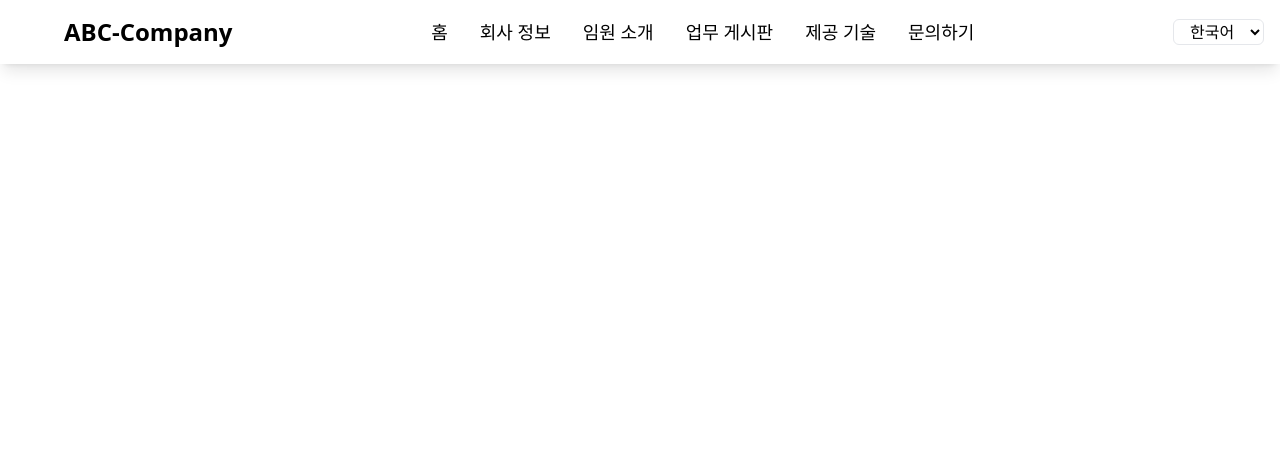
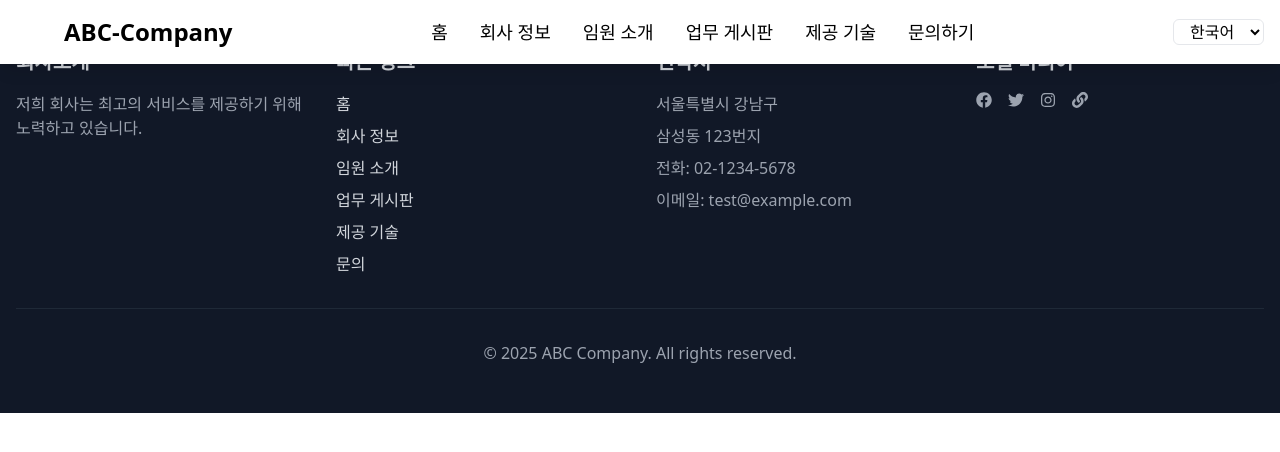
Before and after one commit to kimtaekjin/company_website, a React (Vite) app in the folder pronted/: page / in a window 1280 px wide. Shown: the top 452 px of the page. Built offline with nearby package versions, Linux system fonts and the light colour scheme.

Commit message:
하단 바 컴포넌트 생성

```diff
--- a/pronted/src/App.jsx
+++ b/pronted/src/App.jsx
@@ -2,12 +2,14 @@
 import "./App.css";
 import Navbar from "./Components/Navbar/Navbar";
 import { BrowserRouter } from "react-router-dom";
+import Footer from "./Components/Footer/Footer";
 
 function App() {
   return (
     <>
       <BrowserRouter>
         <Navbar />
+        <Footer />
       </BrowserRouter>
     </>
   );
--- /dev/null
+++ b/pronted/src/Components/Footer/Footer.jsx
@@ -0,0 +1,140 @@
+import React from "react";
+import { Link } from "react-router-dom";
+import {
+  FaFacebook,
+  FaTwitter,
+  FaInstagram,
+  FaLinkedin,
+  FaLink,
+} from "react-icons/fa";
+
+const Footer = () => {
+  const scrollToTop = () => {
+    window.scrollTo({
+      top: 0,
+      behavior: "smooth",
+    });
+  };
+  return (
+    <>
+      <footer className="bg-gray-900 text-gray-300">
+        <div className="container mx-auto px-4 py-12">
+          <div className="grid grid-cols-1 md:grid-cols-4 gap-8">
+            <div>
+              <h3 className="text-xl font-bold mb-4">회사소개</h3>
+              <p className="text-gray-400">
+                저희 회사는 최고의 서비스를 제공하기 위해 노력하고 있습니다.
+              </p>
+            </div>
+
+            <div>
+              <h3 className="text-xl font-bold mb-4">빠른 링크</h3>
+              <ul className="space-y-2">
+                <li>
+                  <Link
+                    to="/"
+                    onClick={scrollToTop}
+                    className="hover:text-white transition-colors"
+                  >
+                    홈
+                  </Link>
+                </li>
+                <li>
+                  <Link
+                    to="/about"
+                    onClick={scrollToTop}
+                    className="hover:text-white transition-colors"
+                  >
+                    회사 정보
+                  </Link>
+                </li>
+                <li>
+                  <Link
+                    to="/leadership"
+                    onClick={scrollToTop}
+                    className="hover:text-white transition-colors"
+                  >
+                    임원 소개
+                  </Link>
+                </li>
+                <li>
+                  <Link
+                    to="/board"
+                    onClick={scrollToTop}
+                    className="hover:text-white transition-colors"
+                  >
+                    업무 게시판
+                  </Link>
+                </li>
+                <li>
+                  <Link
+                    to="/our-services"
+                    onClick={scrollToTop}
+                    className="hover:text-white transition-colors"
+                  >
+                    제공 기술
+                  </Link>
+                </li>
+                <li>
+                  <Link
+                    to="/contact"
+                    onClick={scrollToTop}
+                    className="hover:text-white transition-colors"
+                  >
+                    문의
+                  </Link>
+                </li>
+              </ul>
+            </div>
+
+            <div>
+              <h3 className="text-xl font-bold mb-4">연락처</h3>
+              <ul className="space-y-2 text-gray-400">
+                <li>서울특별시 강남구</li>
+                <li>삼성동 123번지</li>
+                <li>전화: 02-1234-5678</li>
+                <li>이메일: test@example.com</li>
+              </ul>
+            </div>
+
+            <div>
+              <h3 className="text-xl font-bold mb-4">소셜 미디어</h3>
+              <div className="flex space-x-4">
+                <a
+                  href="#"
+                  className="text-gray-400 hover:text-white transition-colors"
+                >
+                  <FaFacebook />
+                </a>
+                <a
+                  href="#"
+                  className="text-gray-400 hover:text-white transition-colors"
+                >
+                  {" "}
+                  <FaTwitter />
+                </a>
+                <a
+                  href="#"
+                  className="text-gray-400 hover:text-white transition-colors"
+                >
+                  <FaInstagram />
+                </a>
+                <a
+                  href="#"
+                  className="text-gray-400 hover:text-white transition-colors"
+                >
+                  <FaLink />
+                </a>
+              </div>
+            </div>
+          </div>
+          <div className="border-t border-gray-800 mt-8 pt-8 text-center text-gray-400">
+            <p>&copy; 2025 ABC Company. All rights reserved.</p>
+          </div>
+        </div>
+      </footer>
+    </>
+  );
+};
+
+export default Footer;
```
